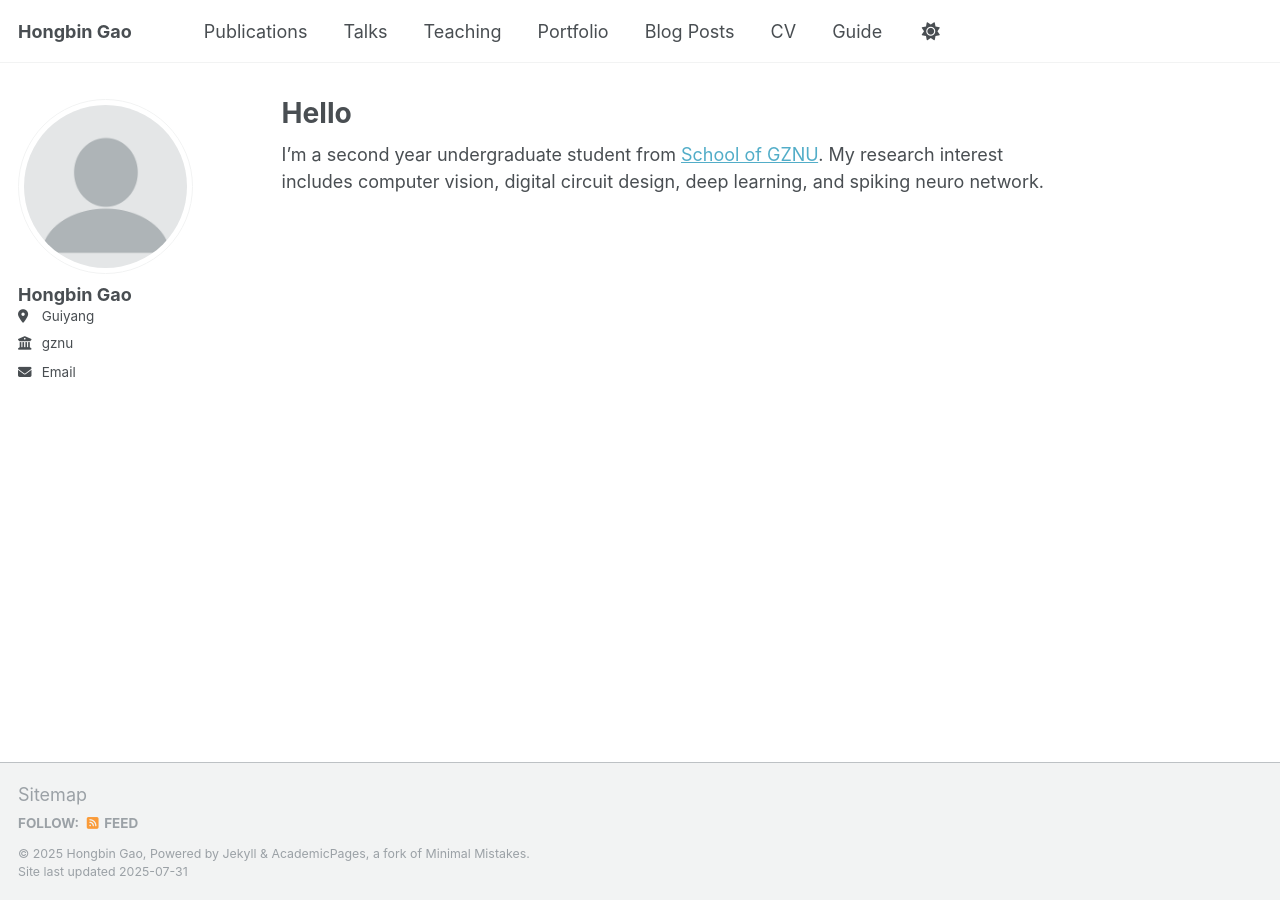
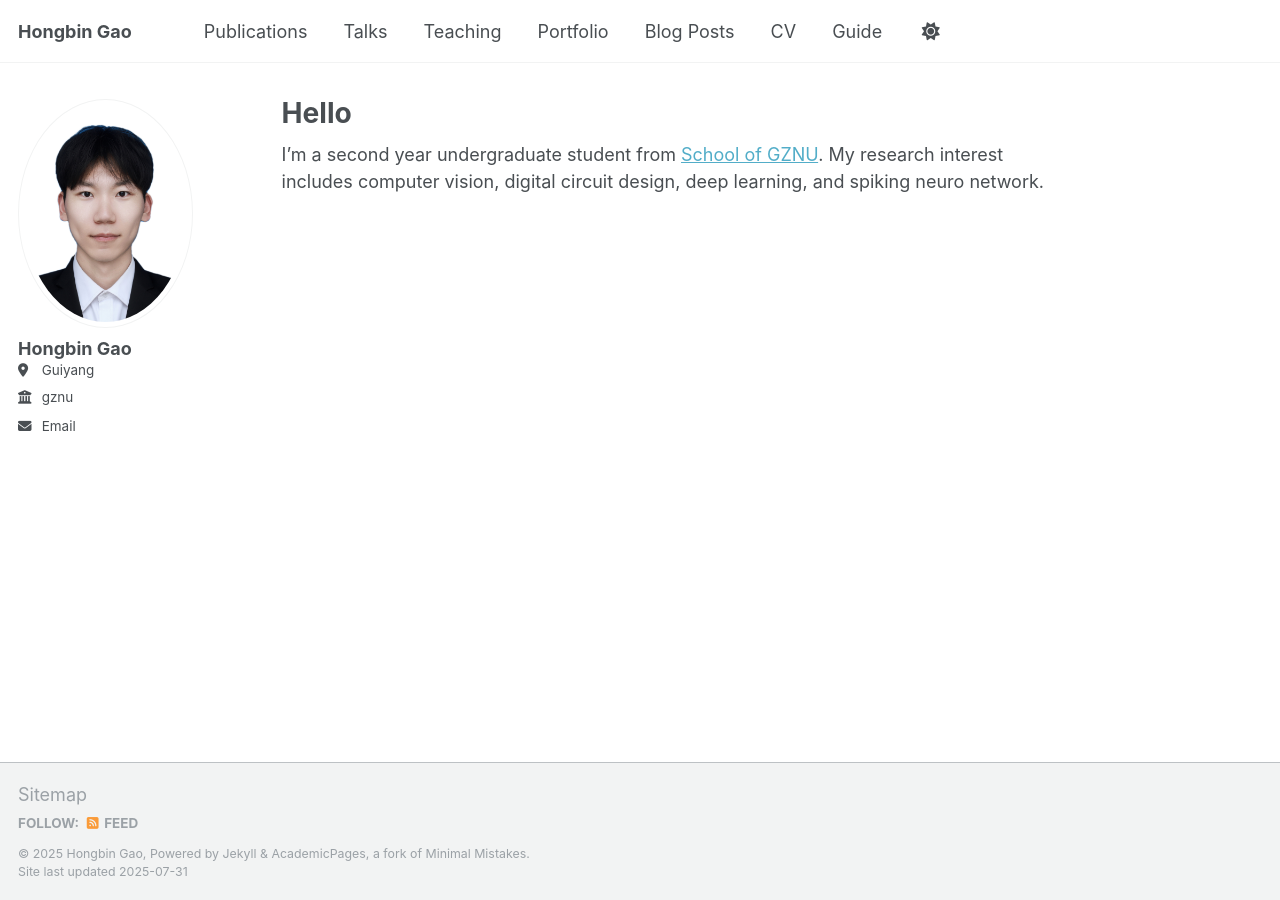
Before and after one commit to ghbghb12138/ghb.github.io, a Jekyll site: the page built from _pages/about.md, in a window 1280 px wide. Built offline with Jekyll 4.4.1, drawn with Linux system fonts in a browser that asks for light colours; a script that is not in the unit is left out.

Commit message:
Update _config.yml

```diff
--- a/_config.yml
+++ b/_config.yml
@@ -22,7 +22,7 @@ repository               : # "academicpages/academicpages.github.io"
 #               Additional customization can be done by editing /_includes/author-profile.html
 author:
   # Biographic information
-  avatar           : "profile.png"
+  avatar           : "ghb.png"
   name             : "Hongbin Gao"
   pronouns         : # example: "she/her"
   bio              : #"Short biography for the left-hand sidebar"
```
